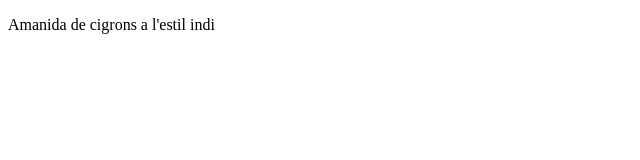
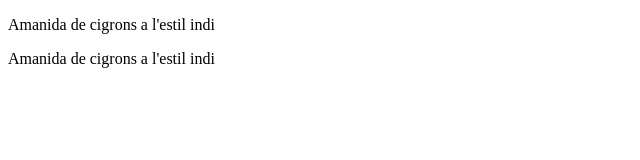
Before and after one commit to jdmasa/masalabcn, a plain HTML site: page magazine.html in a window 1280 px wide. Shown: the whole page, without its empty margins (0-640 px from the left). Drawn offline with nearby package versions, Linux system fonts and the light colour scheme.

Commit message:
Update magazine.html

```diff
--- a/magazine.html
+++ b/magazine.html
@@ -19,7 +19,7 @@
 		</div>
 	</div>
 </div>
-<p id="index"></p>
+<p id="sideindex"></p>
 
 <script type="text/javascript">
 
@@ -61,6 +61,7 @@ function renderPage(xml) {
   for (i = 0; i< list.length; i++) {
     console.log(list[i]);
     document.getElementById("index").innerHTML += list[i].title + "<br/>";
+	  document.getElementById("sideindex").innerHTML += list[i].title + "<br/>";
 
 	const node = document.createElement("div");
 	node.innerHTML = "<h2>" + list[i].title + "</h2><p>" + list[i].content.replace("<![CDATA[", "").replace("]]>", ""); + "</p>";
```
